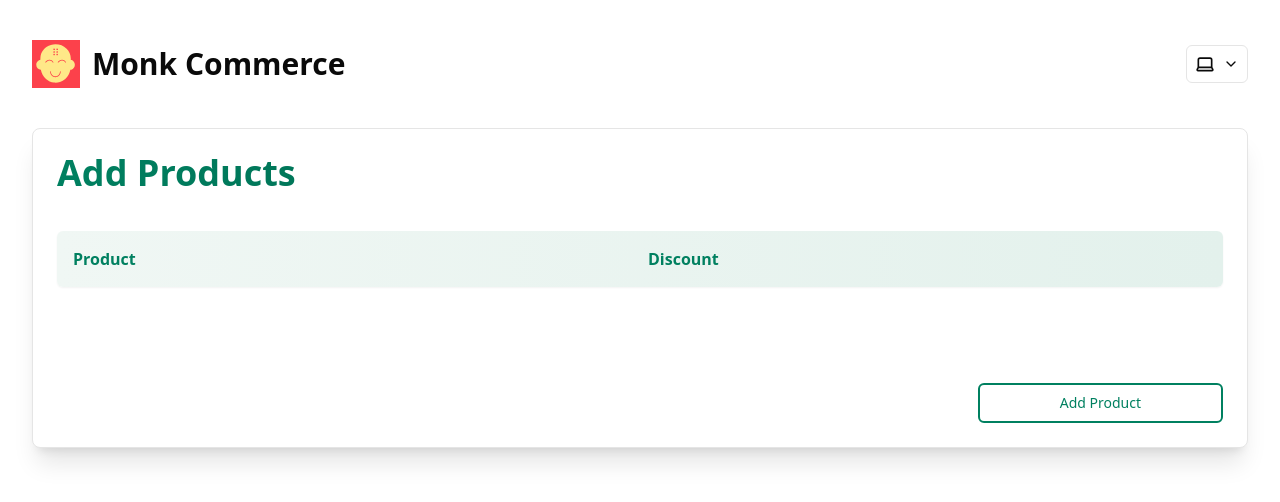
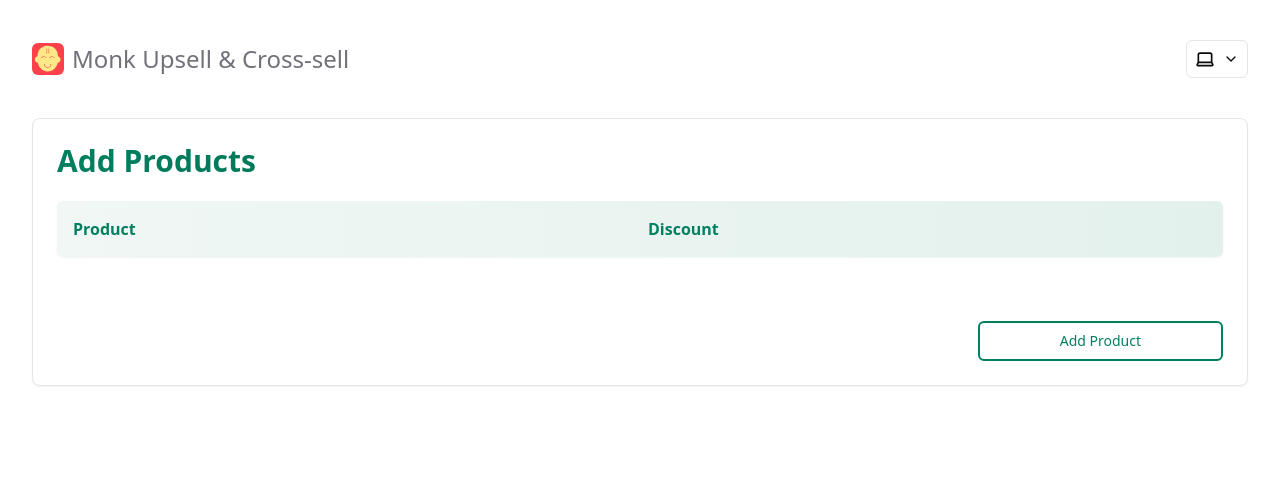
Before and after one commit to jaymehta20/monk-commerce-assigment, a React (Vite) app: page / in a window 1280 px wide. Shown: the top 502 px of the page. Built offline with nearby package versions, Linux system fonts and the light colour scheme.

Commit message:
style: minor ui fixes

```diff
--- a/src/App.tsx
+++ b/src/App.tsx
@@ -23,7 +23,7 @@ const ThemeToggle = () => {
     <DropdownMenu>
       <DropdownMenuTrigger asChild>
         <motion.button
-          whileHover={{ scale: 1.1 }}
+          whileHover={{ scale: 1.075 }}
           whileTap={{ scale: 0.9 }}
           className="p-2 rounded-md flex items-center border"
         >
@@ -70,16 +70,16 @@ const App = () => {
         initial={{ opacity: 0 }}
         animate={{ opacity: 1 }}
         transition={{ duration: 0.5 }}
-        className="container mx-auto my-10 space-y-10 px-4 sm:px-6 lg:px-8"
+        className="container mx-auto my-10 px-4 sm:px-6 lg:px-8"
       >
-        <header className="flex justify-between items-center">
+        <header className="flex justify-between items-center mb-10">
           <motion.h1
             initial={{ x: -20 }}
             animate={{ x: 0 }}
-            className="text-3xl font-bold inline-flex items-center gap-3"
+            className="text-2xl font-medium inline-flex items-center gap-2"
           >
-            <img src={Logo} alt="Monk Commerce" className="w-12 h-12" />
-            <span className="">Monk Commerce</span>
+            <img src={Logo} alt="Monk Commerce" className="size-8 rounded-md" />
+            <span className="text-zinc-500">Monk Upsell & Cross-sell</span>
           </motion.h1>
           <ThemeToggle />
         </header>
--- a/src/components/ProductList.tsx
+++ b/src/components/ProductList.tsx
@@ -224,13 +224,13 @@ export default function ProductList() {
   };
 
   return (
-    <Card className="space-y-6 mx-auto bg-white dark:bg-gray-800 rounded-lg shadow-xl">
+    <Card className="space-y-2 dark:bg-dark">
       <CardHeader>
         <motion.h1
           initial={{ opacity: 0, y: -20 }}
           animate={{ opacity: 1, y: 0 }}
           transition={{ duration: 0.5 }}
-          className="text-4xl font-bold mb-8 text-gray-800 dark:text-gray-200 bg-gradient-to-r from-[#008060] to-[#00533f] bg-clip-text text-transparent"
+          className="text-3xl font-semibold mb-4 text-gray-800 dark:text-gray-200 bg-gradient-to-r from-[#008060] to-[#00533f] bg-clip-text text-transparent"
         >
           Add Products
         </motion.h1>
```
